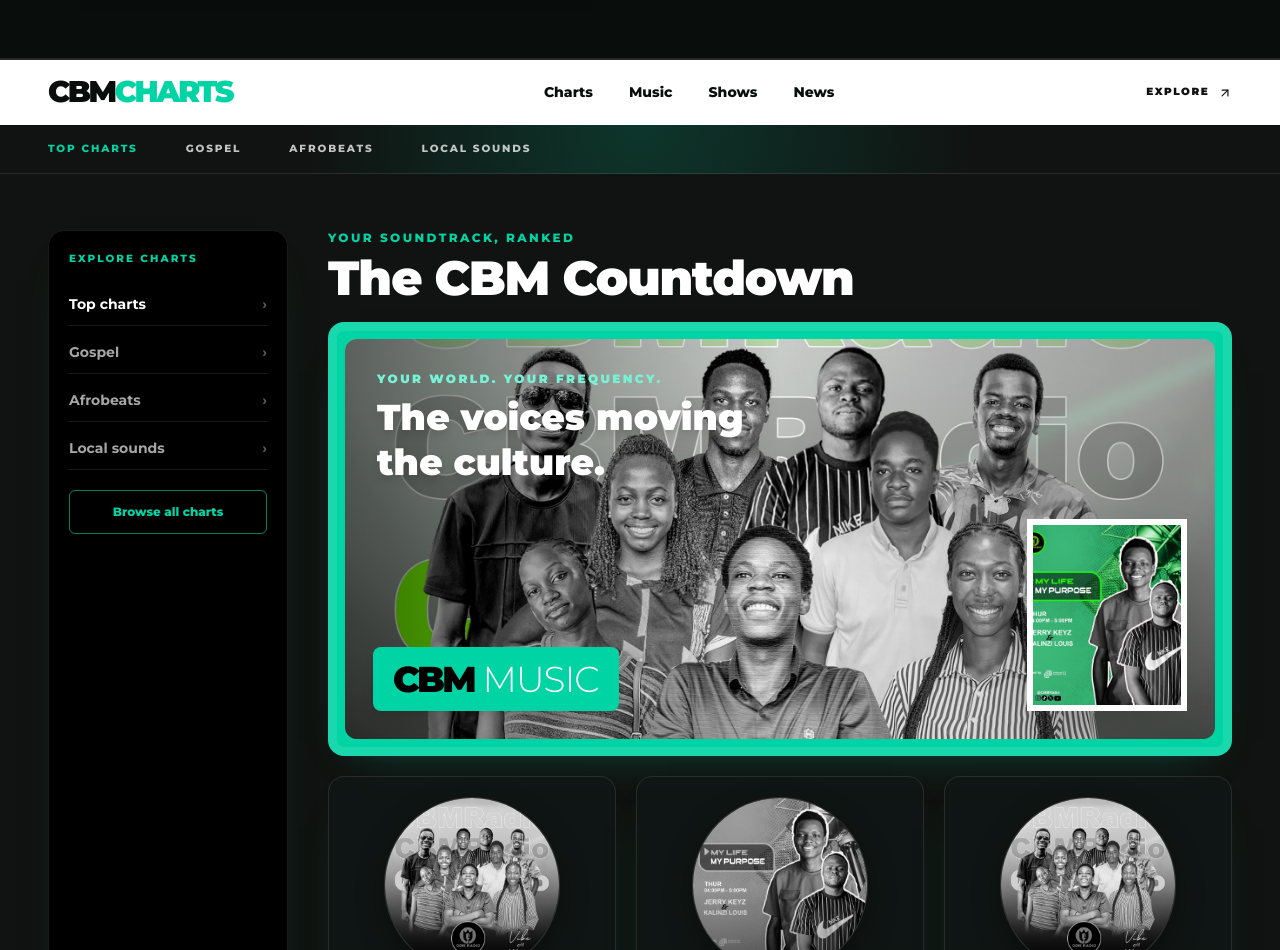
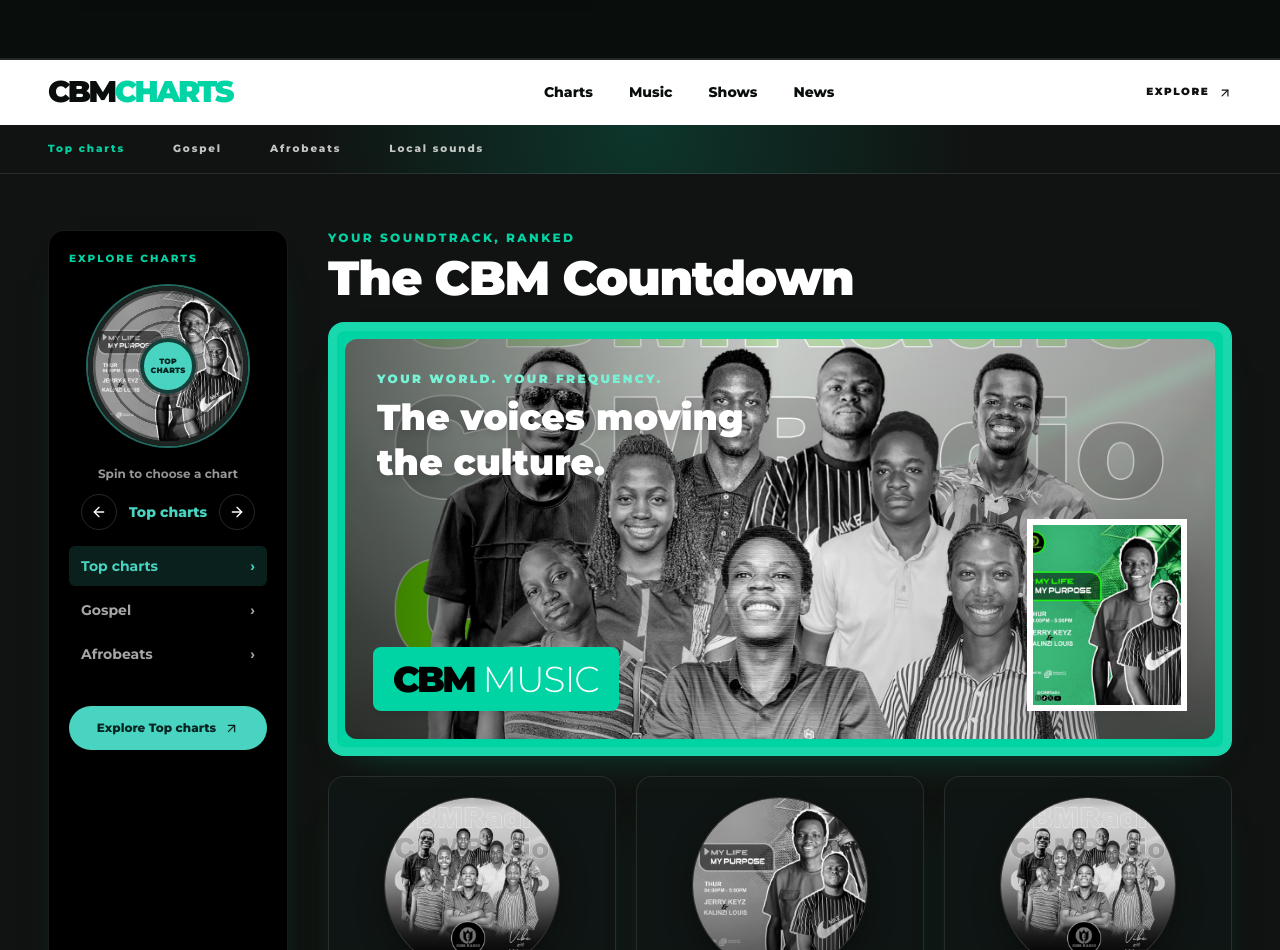
Before and after one commit to CBM-GROUP/cbmradio3-publicwebsite, a Next.js app: page / in a window 1280 px wide. Shown: the part 2600-3550 px from the top of the page. Built offline with nearby package versions, Linux system fonts and the light colour scheme; no server answers.

Commit message:
feat: enhance chart selection and navigation in HomepageCharts component

```diff
--- a/src/components/charts-listing.tsx
+++ b/src/components/charts-listing.tsx
@@ -44,11 +44,24 @@
         const list = await chartService.getCharts();
         if (!isMounted) return;
         const activeList = list.filter((c) => c.is_active);
-        setCharts(activeList.length ? activeList : list);
+        const displayedCharts = activeList.length ? activeList : list;
+        setCharts(displayedCharts);
 
-        if (list.length > 0) {
-          const firstSlug = (activeList[0] || list[0]).slug;
-          setSelectedSlug(firstSlug);
+        if (displayedCharts.length > 0) {
+          const params = new URLSearchParams(window.location.search);
+          const requestedSlug = params.get("chart");
+          const requestedType = params.get("type");
+          const requestedChart = displayedCharts.find((item) => item.slug === requestedSlug);
+          const requestedTypeChart = displayedCharts.find(
+            (item) => item.chart_type === requestedType,
+          );
+          const initialChart =
+            requestedChart ?? requestedTypeChart ?? displayedCharts[0];
+          setSelectedType(
+            requestedChart?.chart_type ??
+              (requestedTypeChart ? requestedTypeChart.chart_type : "All charts"),
+          );
+          setSelectedSlug(initialChart.slug);
         }
       } catch (err) {
         console.error("Failed to fetch charts:", err);
--- a/src/components/homepage-charts.tsx
+++ b/src/components/homepage-charts.tsx
@@ -1,6 +1,6 @@
 "use client";
 
-import { ArrowUpRight, Music2 } from "lucide-react";
+import { ArrowLeft, ArrowRight, ArrowUpRight, Music2 } from "lucide-react";
 import Image from "next/image";
 import Link from "next/link";
 import { useEffect, useState } from "react";
@@ -13,9 +13,13 @@
 type LoadState = "loading" | "ready" | "error";
 
 const chartArtwork = [RadioShowArtwork, CBMTeamArtwork];
+const fallbackChartCategories = ["Top charts", "Gospel", "Afrobeats", "Local sounds"];
 
 export default function HomepageCharts() {
   const [chart, setChart] = useState<Chart | null>(null);
+  const [availableCharts, setAvailableCharts] = useState<Chart[]>([]);
+  const [selectedChartType, setSelectedChartType] = useState(fallbackChartCategories[0]);
+  const [discRotation, setDiscRotation] = useState(0);
   const [status, setStatus] = useState<LoadState>("loading");
 
   useEffect(() => {
@@ -24,13 +28,19 @@
     async function loadChart() {
       try {
         const charts = await chartService.getCharts();
-        const featured = charts.find((item) => item.is_active) ?? charts[0];
+        const activeCharts = charts.filter((item) => item.is_active);
+        const visibleCharts = activeCharts.length > 0 ? activeCharts : charts;
+        const featured = visibleCharts[0];
         const details = featured
           ? await chartService.getChartBySlug(featured.slug)
           : null;
 
         if (!isMounted) return;
+        setAvailableCharts(visibleCharts);
         setChart(details ?? featured ?? null);
+        setSelectedChartType(
+          (details ?? featured)?.chart_type ?? fallbackChartCategories[0],
+        );
         setStatus("ready");
       } catch (error) {
         console.error("Failed to load homepage chart:", error);
@@ -49,7 +59,30 @@
     .sort((a, b) => a.rank - b.rank)
     .slice(0, 3) ?? [];
   const artwork = chart?.cover_image_url || chart?.cover_image || RadioShowArtwork;
-  const chartCategories = ["Top charts", "Gospel", "Afrobeats", "Local sounds"];
+  const availableChartTypes = Array.from(
+    new Set(availableCharts.map((item) => item.chart_type.trim()).filter(Boolean)),
+  );
+  const chartCategories =
+    availableChartTypes.length > 0 ? availableChartTypes : fallbackChartCategories;
+  const selectedChart =
+    availableCharts.find((item) => item.chart_type === selectedChartType) ?? chart;
+  const selectedArtwork =
+    selectedChart?.cover_image_url || selectedChart?.cover_image || artwork;
+
+  function rotateDisc(direction: -1 | 1) {
+    if (chartCategories.length === 0) return;
+    const currentIndex = Math.max(0, chartCategories.indexOf(selectedChartType));
+    const nextIndex =
+      (currentIndex + direction + chartCategories.length) % chartCategories.length;
+    setSelectedChartType(chartCategories[nextIndex]);
+    setDiscRotation((rotation) => rotation + direction * 360);
+  }
+
+  function selectChartType(type: string) {
+    if (type === selectedChartType) return;
+    setSelectedChartType(type);
+    setDiscRotation((rotation) => rotation + 360);
+  }
 
   return (
     <section id="charts" className="border-y border-white/10 bg-[#101311] text-white">
@@ -72,28 +105,99 @@
 
       <div className="border-b border-white/10 bg-[radial-gradient(circle_at_top,rgba(0,212,165,0.18),transparent_52%)] px-5 sm:px-8 lg:px-12">
         <nav aria-label="Music chart categories" className="mx-auto flex max-w-7xl gap-7 overflow-x-auto whitespace-nowrap py-4 text-[0.65rem] font-extrabold uppercase tracking-[0.18em] text-white/75 sm:gap-12">
-          {chartCategories.map((category, index) => (
-            <Link key={category} href="/charts" className={index === 0 ? "text-[#00d4a5]" : "transition hover:text-[#00d4a5]"}>
+          {chartCategories.map((category) => (
+            <button
+              key={category}
+              type="button"
+              onClick={() => selectChartType(category)}
+              aria-pressed={selectedChartType === category}
+              className={selectedChartType === category ? "text-[#00d4a5]" : "transition hover:text-[#00d4a5]"}
+            >
               {category}
-            </Link>
+            </button>
           ))}
-          {chart?.chart_type && <Link href="/charts" className="transition hover:text-[#00d4a5]">{chart.chart_type}</Link>}
         </nav>
       </div>
 
       <div className="mx-auto grid max-w-7xl gap-6 px-5 py-8 sm:px-8 sm:py-12 lg:grid-cols-[15rem_minmax(0,1fr)] lg:gap-10 lg:px-12 lg:py-14">
         <aside className="cbm-card rounded-lg border border-white/10 bg-black p-5">
           <p className="mb-4 text-[0.65rem] font-extrabold uppercase tracking-[0.2em] text-[#00d4a5]">Explore charts</p>
-          <div className="space-y-1">
-            {chartCategories.map((category, index) => (
-              <Link key={category} href="/charts" className={"flex min-h-11 items-center justify-between border-b border-white/10 text-sm font-bold transition hover:text-[#00d4a5] " + (index === 0 ? "text-white" : "text-white/65")}>
-                {category}<span aria-hidden="true" className="text-white/35">›</span>
+          <div>
+            <div className="relative mx-auto my-5 aspect-square w-36 sm:w-40">
+                <div
+                  role="img"
+                  aria-label={`Selected chart type: ${selectedChartType}`}
+                  className="absolute inset-0 overflow-hidden rounded-full border-[5px] border-[#1c2522] shadow-[0_0_0_2px_rgba(72,212,193,0.5),0_12px_28px_rgba(0,0,0,0.55)] transition-transform duration-700 ease-[cubic-bezier(0.2,0.8,0.2,1)]"
+                  style={{ transform: `rotate(${discRotation}deg)` }}
+                >
+                  <Image
+                    src={selectedArtwork}
+                    alt=""
+                    fill
+                    sizes="160px"
+                    unoptimized={typeof selectedArtwork === "string"}
+                    className="object-cover grayscale"
+                  />
+                  <div className="absolute inset-0 rounded-full bg-[repeating-radial-gradient(circle,transparent_0_12px,rgba(0,0,0,0.42)_13px_15px)]" />
+                  <div className="absolute inset-0 grid place-items-center">
+                    <span className="grid size-14 place-items-center rounded-full border-4 border-black/70 bg-[#48d4c1] px-1 text-center text-[0.48rem] font-black uppercase leading-tight tracking-wide text-[#062521] shadow-[0_0_0_3px_rgba(255,255,255,0.18)]">
+                      {selectedChartType}
+                    </span>
+                  </div>
+                </div>
+            </div>
+            <p className="text-center text-xs font-bold text-white/60" aria-live="polite">
+                Spin to choose a chart
+              </p>
+              <div className="mt-3 flex items-center justify-center gap-3">
+                <button
+                  type="button"
+                  onClick={() => rotateDisc(-1)}
+                  aria-label="Choose previous chart type"
+                  className="grid size-9 place-items-center rounded-full border border-white/15 text-white transition hover:border-[#48d4c1] hover:text-[#48d4c1]"
+                >
+                  <ArrowLeft size={16} aria-hidden="true" />
+                </button>
+                <span className="min-w-0 max-w-36 truncate text-center text-sm font-extrabold text-[#48d4c1]">
+                  {selectedChartType}
+                </span>
+                <button
+                  type="button"
+                  onClick={() => rotateDisc(1)}
+                  aria-label="Choose next chart type"
+                  className="grid size-9 place-items-center rounded-full border border-white/15 text-white transition hover:border-[#48d4c1] hover:text-[#48d4c1]"
+                >
+                  <ArrowRight size={16} aria-hidden="true" />
+                </button>
+              </div>
+              <div className="mt-4 max-h-36 space-y-1 overflow-y-auto">
+                {chartCategories.map((category) => (
+                  <button
+                    key={category}
+                    type="button"
+                    onClick={() => selectChartType(category)}
+                    aria-pressed={selectedChartType === category}
+                    className={`flex min-h-10 w-full items-center justify-between rounded-md px-3 text-left text-sm font-bold transition ${
+                      selectedChartType === category
+                        ? "bg-[#48d4c1]/15 text-[#48d4c1]"
+                        : "text-white/65 hover:bg-white/5 hover:text-white"
+                    }`}
+                  >
+                    {category}<span aria-hidden="true">›</span>
+                  </button>
+                ))}
+              </div>
+              <Link
+                href={
+                  selectedChart
+                    ? `/charts?chart=${encodeURIComponent(selectedChart.slug)}`
+                    : `/charts?type=${encodeURIComponent(selectedChartType)}`
+                }
+                className="mt-4 inline-flex min-h-11 w-full items-center justify-center gap-2 rounded-full bg-[#48d4c1] px-4 text-xs font-extrabold text-[#062521] transition hover:bg-[#6ae3d1]"
+              >
+                Explore {selectedChartType} <ArrowUpRight size={15} aria-hidden="true" />
               </Link>
-            ))}
           </div>
-          <Link href="/charts" className="mt-5 inline-flex min-h-11 w-full items-center justify-center rounded-md border border-[#00d4a5]/60 text-xs font-extrabold text-[#00d4a5] transition hover:bg-[#00d4a5] hover:text-black">
-            Browse all charts
-          </Link>
         </aside>
 
         <div className="min-w-0">
```
